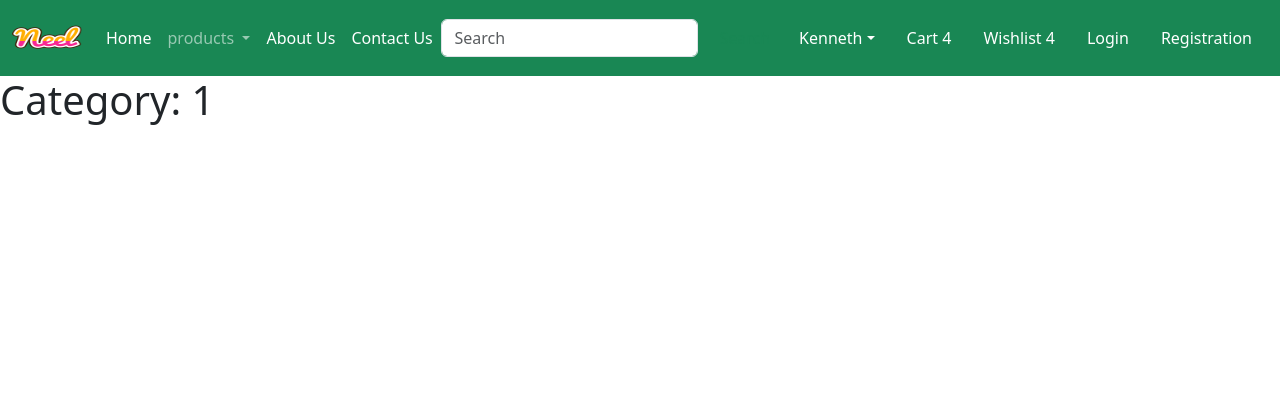
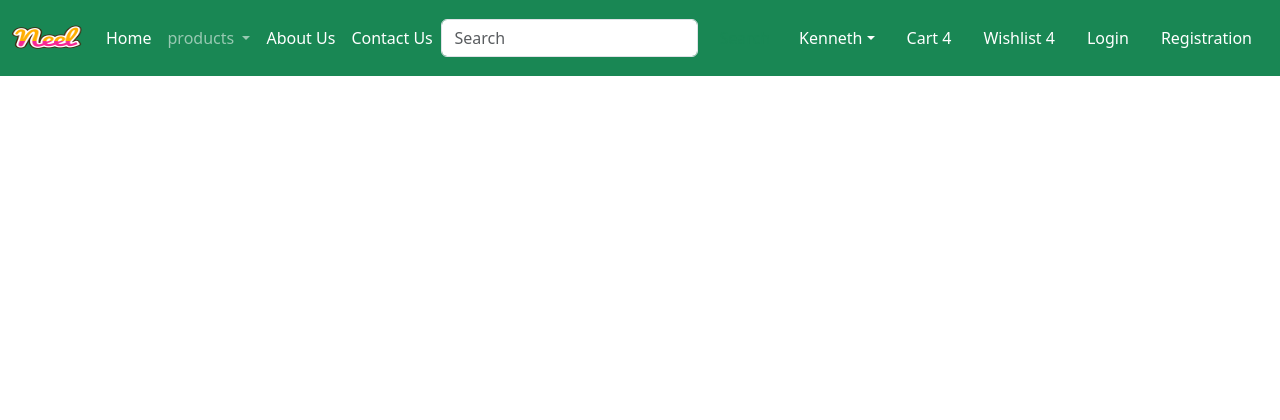
Before and after one commit to Kariuki11/ecommerce-website-Django, a Django app: page /category/1/ in a window 1280 px wide. Shown: the top 420 px of the page. Run offline with Django 5.2, Linux system fonts and the light colour scheme; some libraries are stand-ins or nearby versions.

Commit message:
"Updated category view and template, modified URLs, and removed unnecessary imports."

```diff
--- a/ecom/app/templates/app/category.html
+++ b/ecom/app/templates/app/category.html
@@ -3,5 +3,7 @@
 {% block title %}Category{% endblock title %}
 
 {% block main-content %}
-<h1>Category: {{val}}</h1>
+    <div>
+
+    </div>
 {% endblock main-content %}
--- a/ecom/app/urls.py
+++ b/ecom/app/urls.py
@@ -4,5 +4,7 @@ from . import views
 urlpatterns = [
     path('', views.home, name='home'),
     # path("category/<slug:val>", views.CategoryView.as_view(),name="category"),
-    path("category/<slug:val>/", views.CategoryView.as_view(), name="category"),
+    #path("category/<slug:val>/", views.CategoryView.as_view(), name="category"),
+    path('category/<slug:val>/', views.CategoryView.as_view(), name='category'),
+
 ]
--- a/ecom/app/views.py
+++ b/ecom/app/views.py
@@ -1,7 +1,6 @@
-from urllib import request
-from django.http import HttpRequest
 from django.shortcuts import render
 from django.views import View
+from . models import Product
 
 
 # Create your views here.
@@ -10,4 +9,5 @@ def home(request):
 
 class CategoryView(View):
     def get (self,request,val):
+        product = Product.objects.filter(category=val)
         return render(request, "app/category.html",locals())
```
